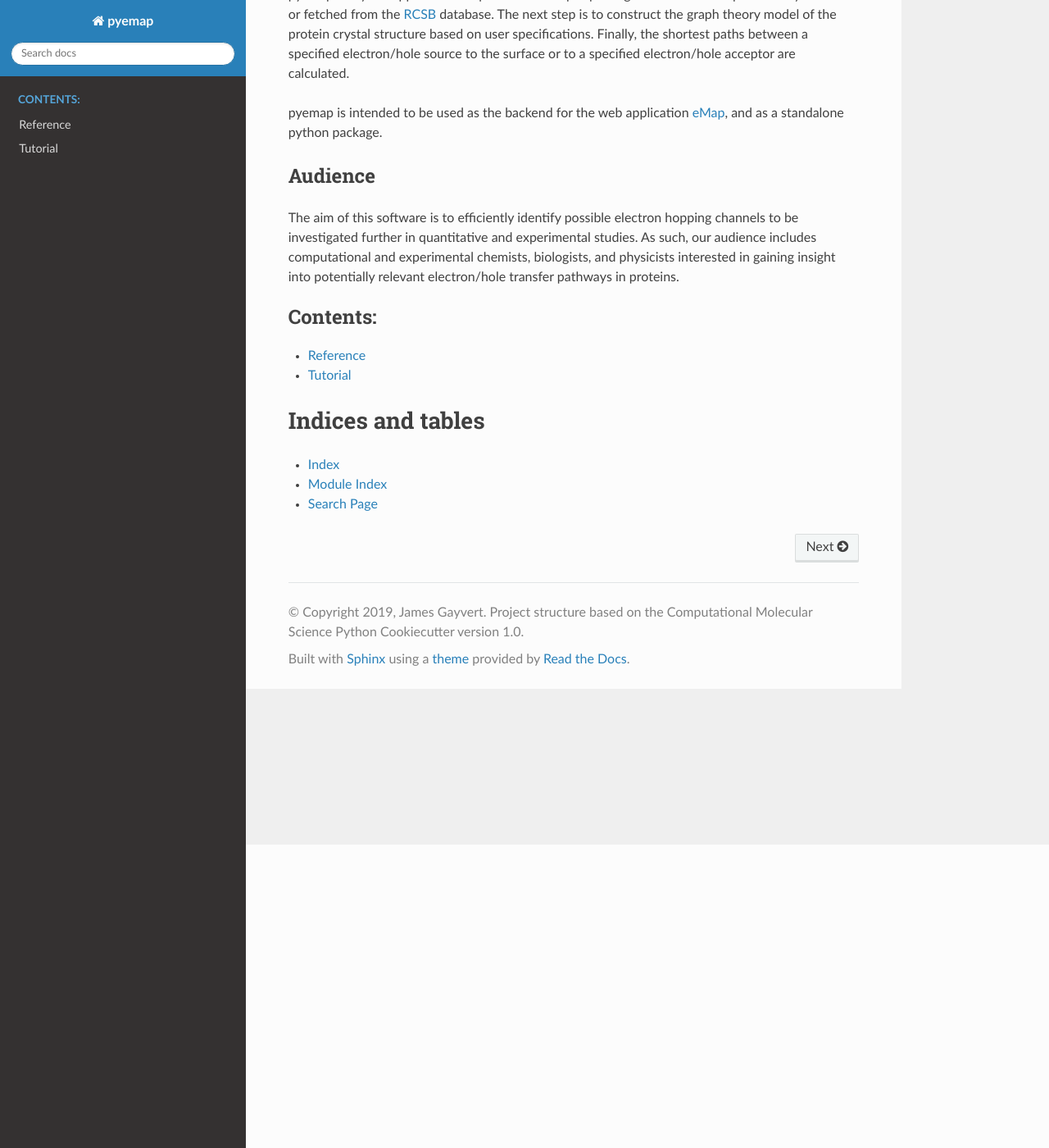
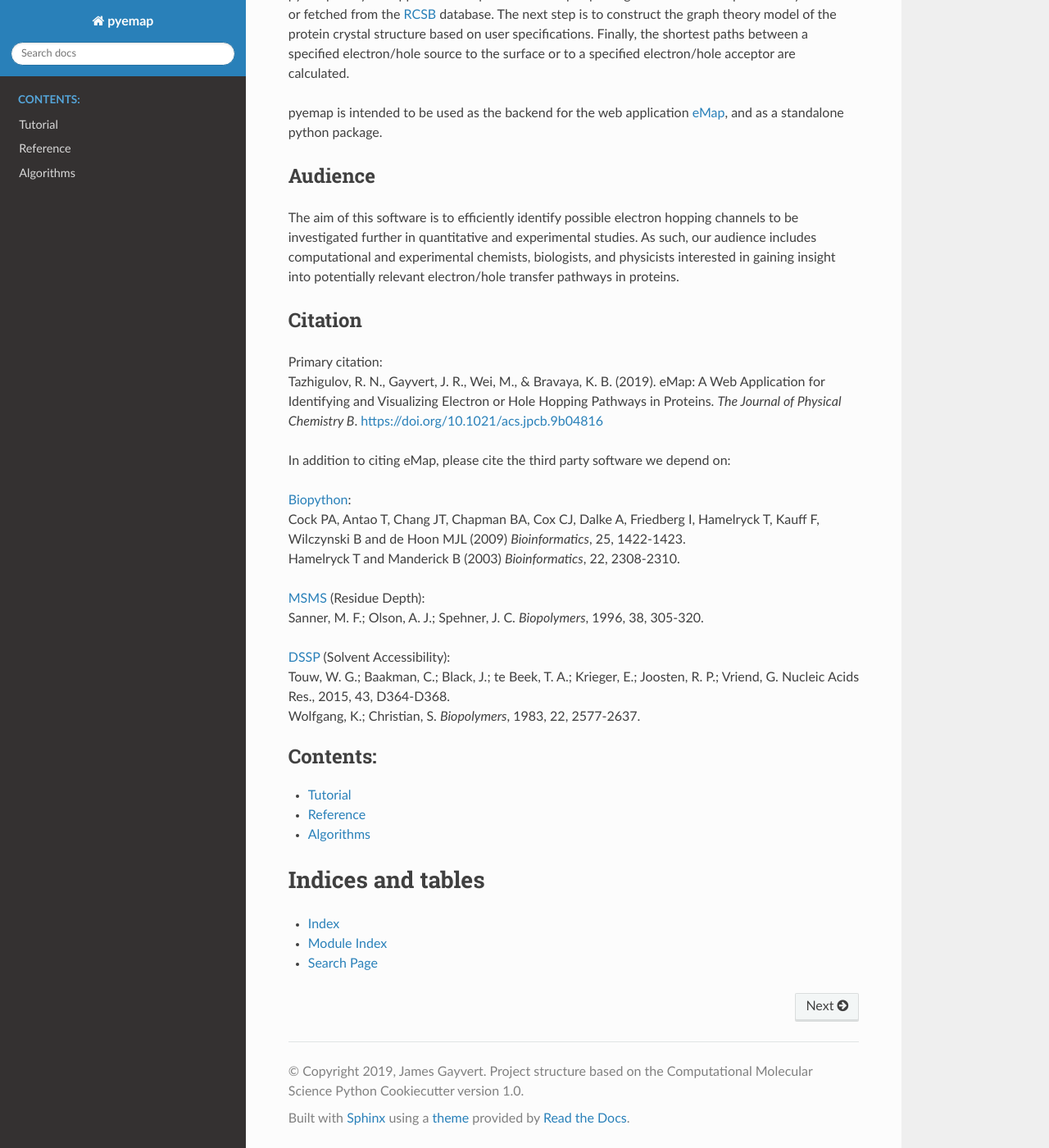
Before and after one commit to gayverjr/pyemap, a Sphinx documentation site: the page built from docs/index.rst, in a window 1280 px wide and 1400 px high, scrolled down 370 px. Shown: the whole window at 82% size. Built offline with Sphinx 7.4.7 and the Read the Docs theme 2.0.0, drawn with Linux system fonts in a browser that asks for light colours.

Commit message:
Added some docs.

```diff
--- /dev/null
+++ b/docs/algorithms.rst
@@ -0,0 +1,2 @@
+Algorithms
+=========================================================
--- /dev/null
+++ b/docs/autosummary/pyemap.fetch_and_parse.rst
@@ -0,0 +1,6 @@
+pyemap.fetch\_and\_parse
+========================
+
+.. currentmodule:: pyemap
+
+.. autofunction:: fetch_and_parse
--- /dev/null
+++ b/docs/autosummary/pyemap.parse.rst
@@ -0,0 +1,6 @@
+pyemap.parse
+============
+
+.. currentmodule:: pyemap
+
+.. autofunction:: parse
--- a/docs/emap.rst
+++ b/docs/emap.rst
@@ -1,3 +1,5 @@
+.. _emap:
+
 emap
 ==============================
 
--- a/docs/index.rst
+++ b/docs/index.rst
@@ -36,13 +36,48 @@ includes computational and experimental chemists, biologists, and physicists int
 in gaining insight into potentially relevant electron/hole transfer pathways in proteins.
 
 
+Citation
+--------
+
+Primary citation:|br|
+Tazhigulov, R. N., Gayvert, J. R., Wei, M., & Bravaya, K. B. (2019).
+eMap: A Web Application for Identifying and Visualizing Electron or Hole Hopping Pathways
+in Proteins. *The Journal of Physical Chemistry B*. https://doi.org/10.1021/acs.jpcb.9b04816
+
+In addition to citing eMap, please cite the third party software we depend on:
+
+Biopython_: |br|
+Cock PA, Antao T, Chang JT, Chapman BA, Cox CJ, Dalke A, Friedberg I, Hamelryck T, Kauff
+F, Wilczynski B and de Hoon MJL (2009) *Bioinformatics*, 25, 1422-1423. |br|
+Hamelryck T and Manderick B (2003) *Bioinformatics*, 22, 2308-2310.
+
+
+MSMS_ (Residue Depth): |br|
+Sanner, M. F.; Olson, A. J.; Spehner, J. C. *Biopolymers*, 1996, 38, 305-320.
+
+DSSP_ (Solvent Accessibility): |br|
+Touw, W. G.; Baakman, C.; Black, J.; te Beek, T. A.; Krieger, E.; Joosten, R. P.; Vriend, G. Nucleic Acids Res., 2015, 43, D364-D368. |br|
+Wolfgang, K.; Christian, S. *Biopolymers*, 1983, 22, 2577-2637.
+
+
+.. _MSMS: http://mgltools.scripps.edu/packages/MSMS/
+
+.. _DSSP: https://swift.cmbi.umcn.nl/gv/dssp/index.html
+
+.. _Biopython: https://biopython.org/wiki/Documentation
+
+.. |br| raw:: html
+
+  <br/>
 
 .. toctree::
    :maxdepth: 1
    :caption: Contents:
 
+
+   tutorial
    reference
-   tutorial
+   algorithms
 
 
 
--- a/docs/process.rst
+++ b/docs/process.rst
@@ -1,6 +1,6 @@
 process
 ==============================
-Once you have an emap object generated by a successful parse, you can construct the graph
+Once you have an :ref:`emap <emap>` object generated by a successful parse, you can construct the graph
 theory model of your protein crystal structure. The way this graph is constructed is
 extremely flexible and customizable. Each edge connecting two vertices is assigned a weight:
 
--- a/docs/reference.rst
+++ b/docs/reference.rst
@@ -8,3 +8,4 @@ Reference
 
    emap
    process
+   parse
```
Also changed, not shown: docs/parse.rst (+11 -3 lines), docs/tutorial.rst (line endings or trailing spaces), 2 other files.
